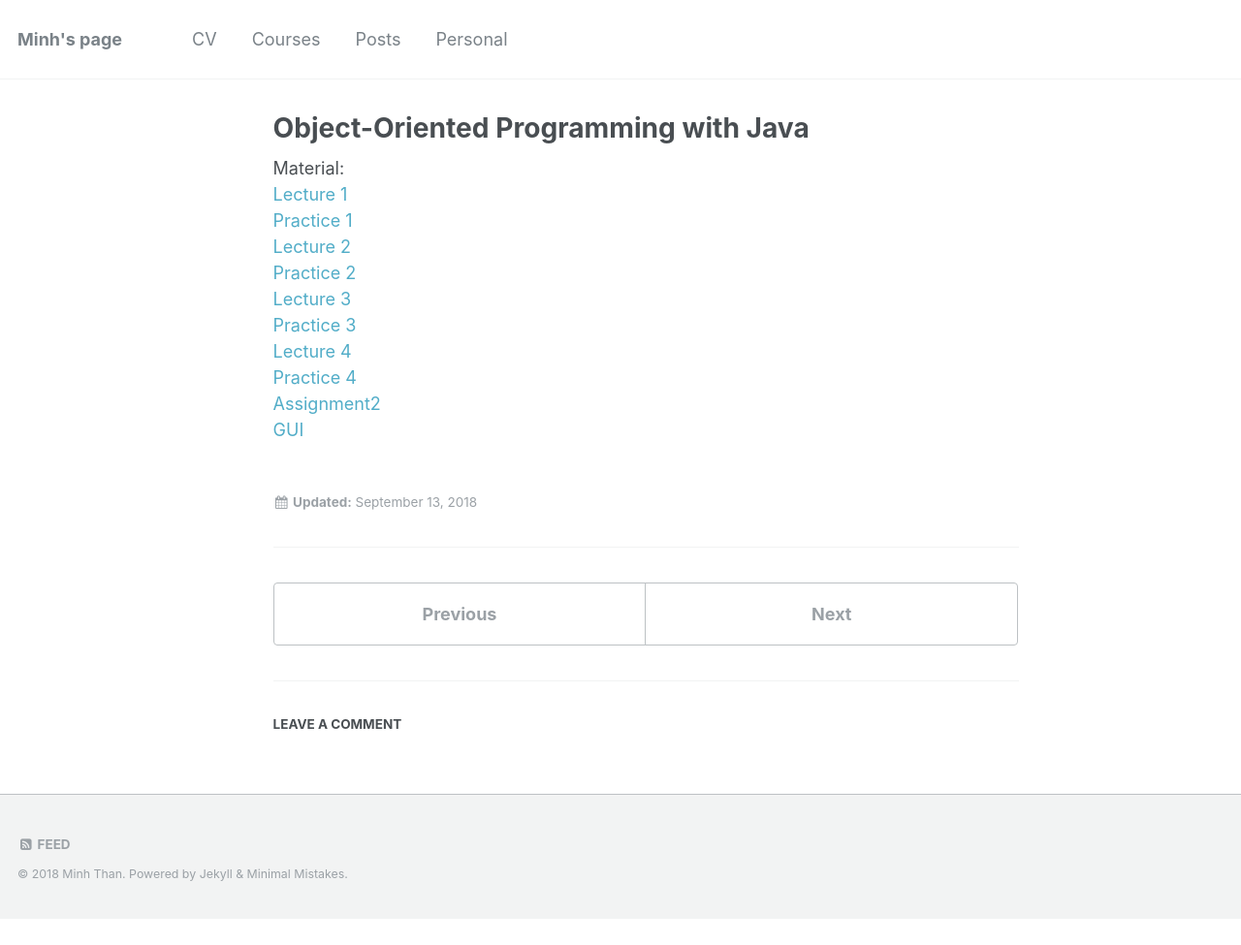
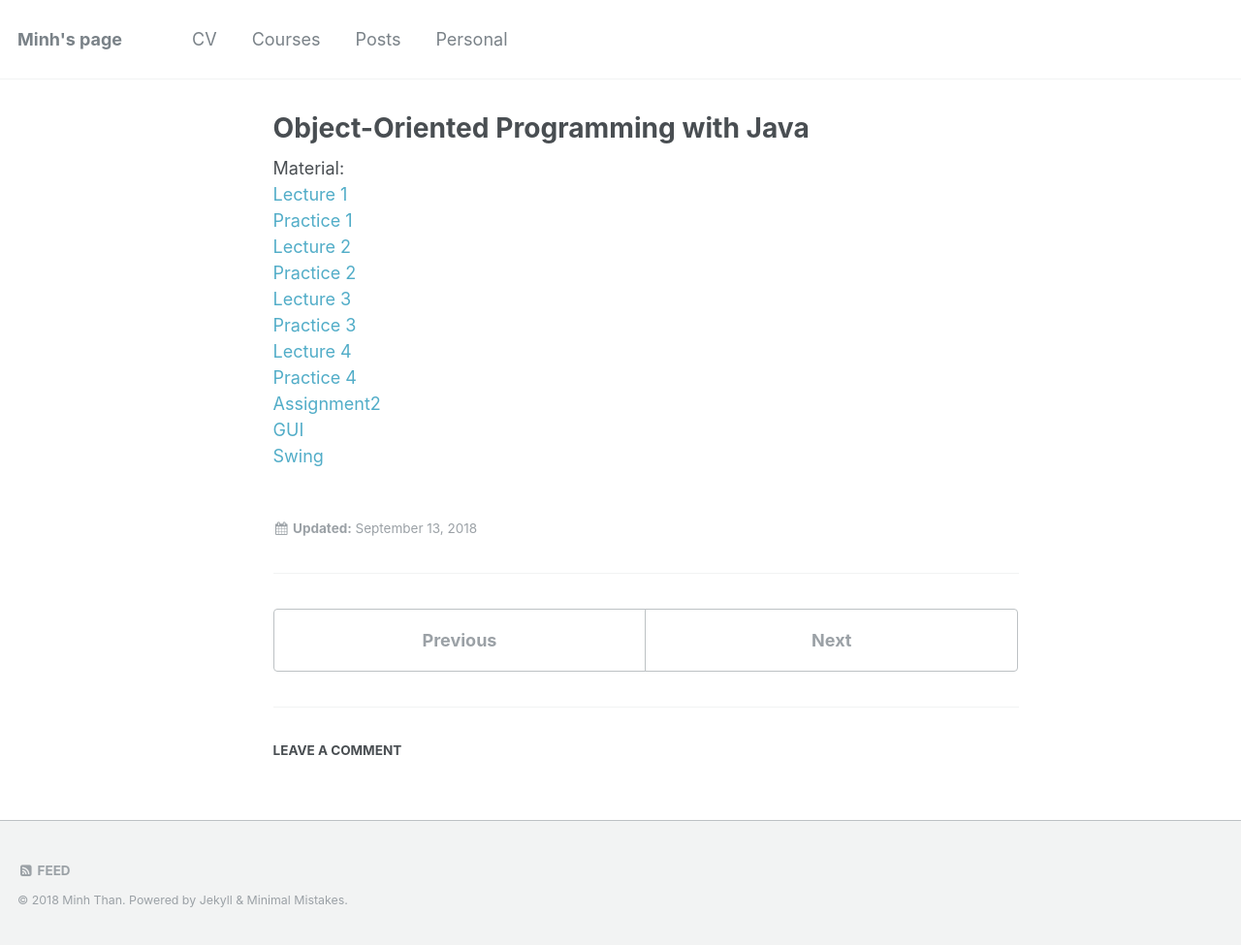
Before and after one commit to thanqminh/thanqminh.github.io, a Jekyll site: the page built from _courses/oopjava.md, in a window 1280 px wide. Shown: the whole page at 97% size. Built offline with Jekyll 4.4.1, drawn with Linux system fonts in a browser that asks for light colours; comment, search, counter and statistics services are not loaded; before the commit the page ends 948 px from its top, so only the background shows below that.

Commit message:
Update oopjava.md

```diff
--- a/_courses/oopjava.md
+++ b/_courses/oopjava.md
@@ -16,6 +16,7 @@ Material:
 [Practice 4][practice4]
 [Assignment2][assignment2]
 [GUI][gui]
+[Swing][swing]
 
 [lecture1]: /courses/oopjava/lecture1.pptx
 [practice1]: /courses/oopjava/practice1.pptx
@@ -27,3 +28,4 @@ Material:
 [practice4]: /courses/oopjava/practice4.zip
 [assignment2]: https://goo.gl/3ipxna
 [gui]: /courses/oopjava/gui.zip
+[swing]: /courses/oopjava/swing.zip
```
